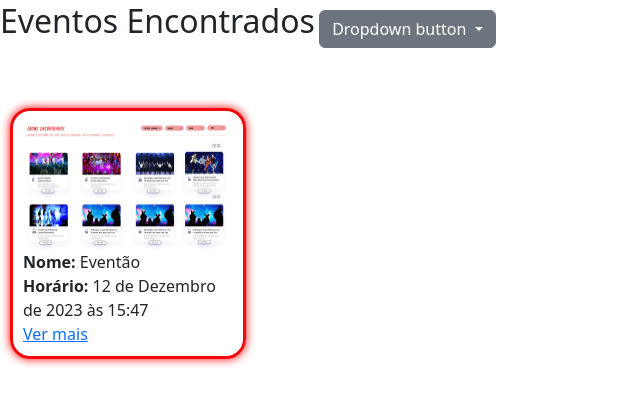
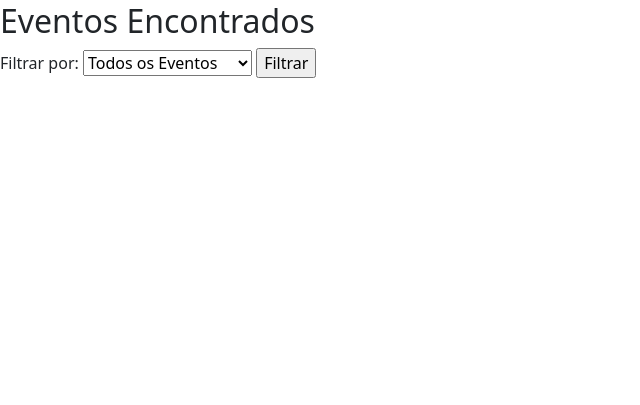
Before and after one commit to gigigabytes/vumbora_, a Django app: page /lista_eventos_semana/ in a window 1280 px wide. Shown: the part 54-459 px from the top of the page, without its empty margins (0-640 px from the left). Run offline with Django 4.2, Linux system fonts and the light colour scheme; data comes from the database, SQL or seed files in the repository.

Commit message:
Select feito, mas precisando de alguns ajustes

```diff
--- a/mysite/vumbora/templates/vumbora/lista_eventos_semana.html
+++ b/mysite/vumbora/templates/vumbora/lista_eventos_semana.html
@@ -36,19 +36,32 @@
     <div class="filtragem">
 
         <h2> Eventos Encontrados </h2>
-        <div class="dropdown">
-            <button class="btn btn-secondary dropdown-toggle" type="button" data-bs-toggle="dropdown" aria-expanded="false">
-            Dropdown button
-            </button>
-            <ul class="dropdown-menu">
-            <li><a class="dropdown-item" href="#">Action</a></li>
-            <li><a class="dropdown-item" href="#">Another action</a></li>
-            <li><a class="dropdown-item" href="#">Something else here</a></li>
-            </ul>
+
+        <form method="get" action="{% url 'vumbora:lista_eventos_semana' %}">
+            <label for="filtro_semana">Filtrar por:</label>
+            <select name="filtro_semana" id="filtro_semana">
+                <option value="evento_list" >Todos os Eventos</option>
+                <option value="eventos_semana">Eventos da Semana</option>
+            </select>
+            <input type="submit" value="Filtrar">
+        </form>
+
+        {% if eventos_semana and request.GET.filtro_semana == 'eventos_semana' %}
+            <div class="events-container-duplicate">
+                {% for evento in eventos_semana %}
+                    <div class="event-item-duplicate">
+                        {% if evento.arte %}
+                            <img class="arte" src="{{ evento.arte.url }}" alt=""><br>
+                        {% endif %}
+                        <strong>Nome:</strong> {{ evento.nome }}<br>
+                        <strong>Horário:</strong> {{ evento.datahora }}<br>
+                        <a href="{% url 'vumbora:details' evento.id %}">Ver mais</a>
                     </div>
+                {% endfor %}
             </div>
+        {% endif %}
 
-    <div class="events-container-duplicate">
+        <!-- <div class="events-container-duplicate">
             {% for eventos_semana in eventos_semana %}
                 <div class="event-item-duplicate">
                     {% if eventos_semana.arte %}
@@ -59,6 +72,7 @@
                     <a href="{% url 'vumbora:details' eventos_semana.id %}"> Ver mais</a>
                 </div>
             {% endfor %}
+        </div> -->
     </div>
 </body>
 </html>
--- a/mysite/vumbora/views.py
+++ b/mysite/vumbora/views.py
@@ -32,15 +32,14 @@ def details (request, evento_id):
     return render(request,'vumbora/detail.html',{'evento':evento})
 
 def eventos_na_semana(request):
-    # Obtém a data atual
+     # Lógica para filtrar eventos da semana, se aplicável
     hoje = datetime.now()
-
-    # Calcula o início e o fim da semana
     inicio_semana = hoje - timedelta(days=hoje.weekday())
     fim_semana = inicio_semana + timedelta(days=6)
-
-    # Filtra os eventos da semana
     eventos_semana = Evento.objects.filter(datahora__range=[inicio_semana, fim_semana])
 
+    # Adicione uma mensagem se não houver eventos
+    mensagem_sem_eventos = "Não há eventos a serem realizados nesta semana." if not eventos_semana else None
+
     # Renderiza o template com os eventos
-    return render(request, 'vumbora/lista_eventos_semana.html', {'eventos_semana': eventos_semana})
+    return render(request, 'vumbora/lista_eventos_semana.html', {'eventos_semana': eventos_semana, 'mensagem_sem_eventos': mensagem_sem_eventos})
```
Lines whose indentation alone changed are shown as unchanged.
